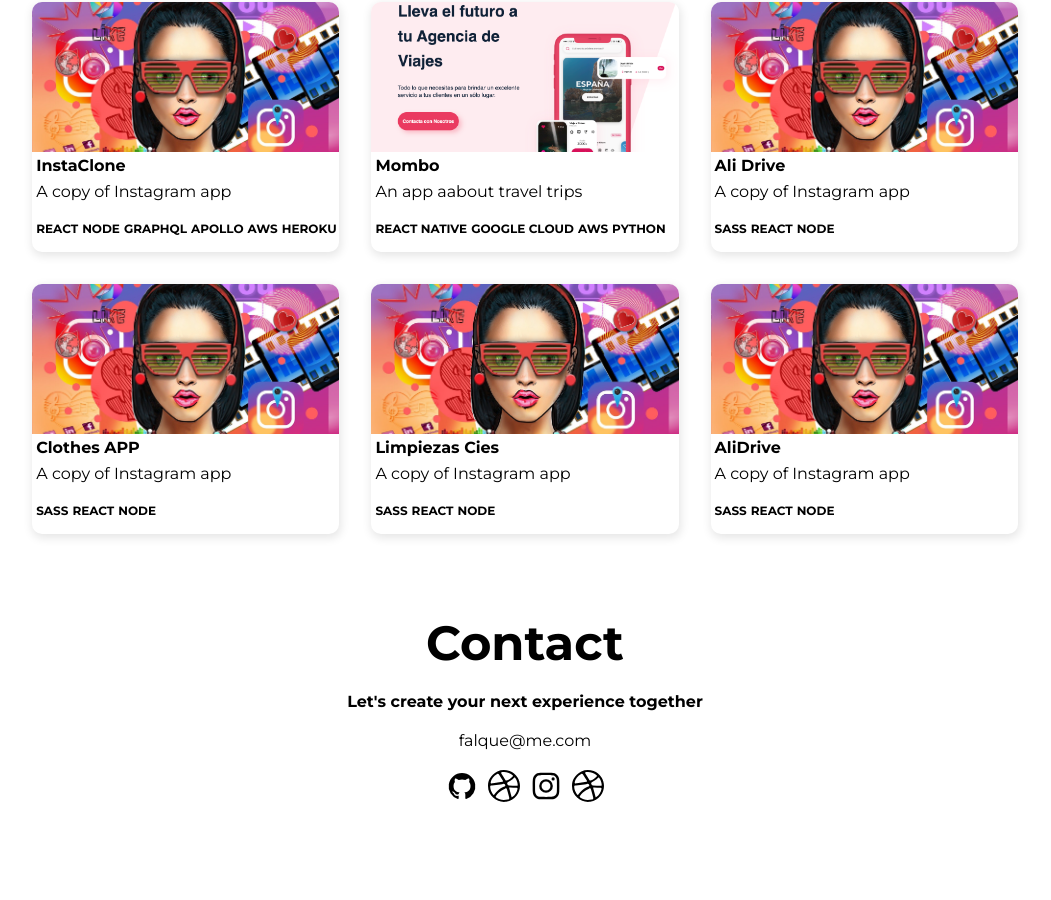
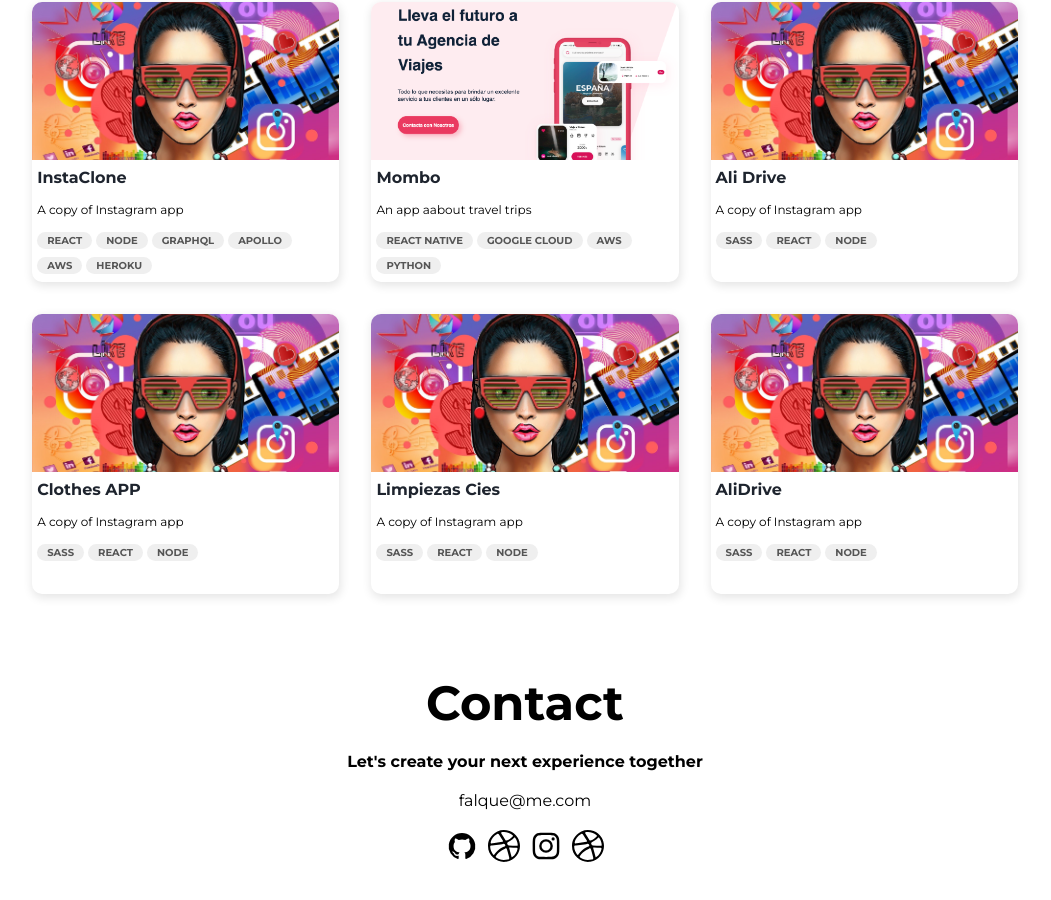
Before and after one commit to DFalque/portfolio, a React (Create React App) app: page / in a window 1280 px wide. Shown: the part 1462-2362 px from the top of the page, without its empty margins (115-1166 px from the left). Built offline with nearby package versions, Linux system fonts and the light colour scheme.

Commit message:
change style CardWork omponent

```diff
--- a/src/components/CardWork/CardWork.scss
+++ b/src/components/CardWork/CardWork.scss
@@ -5,7 +5,7 @@
     width: 30%;
     max-width: 500px;
     min-width: 200px;
-    height: 250px;
+    height: 280px;
     border-radius: 10px;
     box-shadow: 1px 3px 10px 1px rgba(0, 0, 0, 0.1);
     cursor: pointer;
@@ -32,33 +32,47 @@
         display: flex;
         flex-direction: column;
         height: 40%;
-        justify-content: space-around;
+        justify-content: space-between;
         border-bottom-left-radius: 10px ;
         border-bottom-right-radius: 10px ;
+		margin: 8px 5px;
 
     }
 
     &__title{
-        padding: 0 4px;
+       // padding: 0 4px;
         margin:0;
+		color:#1E242E;
     }
 
     &__review{
-        padding: 0 4px;
+       // padding: 0 4px;
+	   font-size: 12px;
+	   //font-weight: bold;
         margin:0;
     }
 
     &__tags{
+        height: 40%;
         display: flex;
         flex-direction: row;
         justify-content: flex-start;
-        align-items: flex-end;
+        align-items: flex-start;
+        align-content: flex-start;
         gap: 4px;
-        padding: 0 4px;
+        flex-wrap: wrap;
+		row-gap: 8px;
+        //padding: 0 4px;
+
 
         &__tag{
-            font-size: 12px;
+            font-size: 10px;
             font-weight: bold;
+			color:#555555;
+			padding: 2px 10px;
+			border-radius: 20px;
+			background-color: #EFEFEF;
+            margin: 0;
         }
     }
 
```
